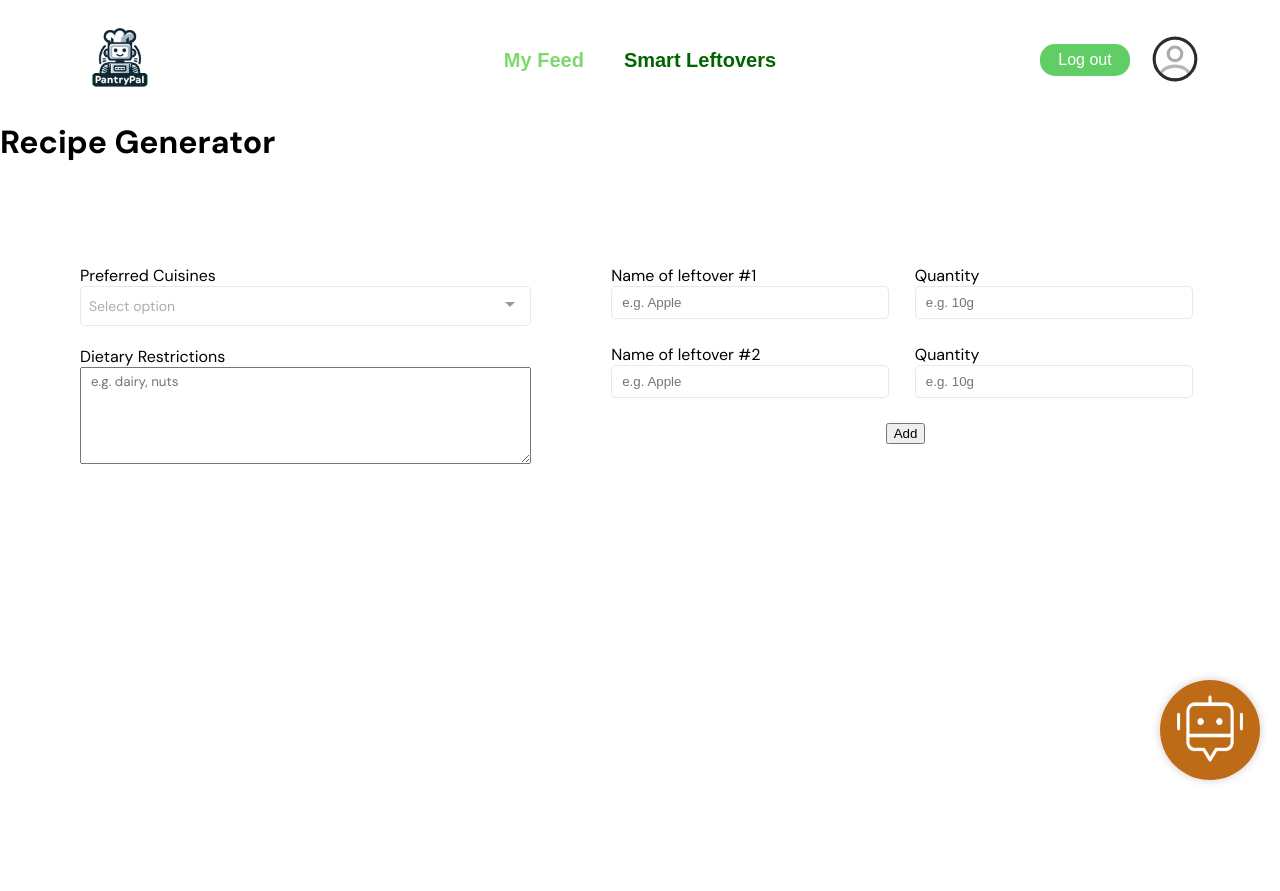
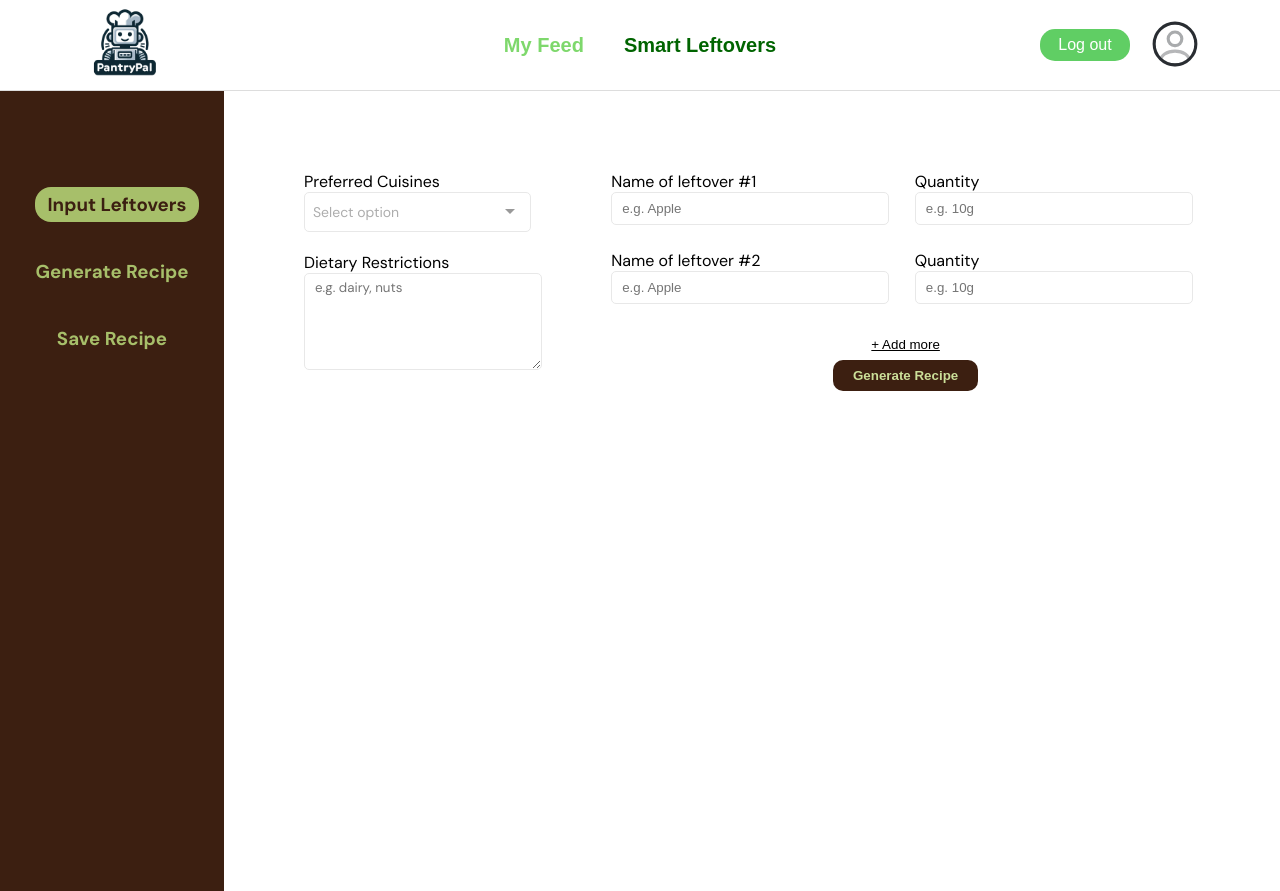
Before and after one commit to BT3103AppDev1/l1-final-term-project-group-9-pantrypal, a Vue app in the folder pantrypal-frontend/: page /recipe-generator in a window 1280 px wide. Before the commit the page ends 800 px from the top, so only its background shows below. Built offline with nearby package versions, Linux system fonts and the light colour scheme; no server answers; sample sign-in values are in the browser's storage.

Commit message:
feat(recipe-generator): generate recipe loading page

```diff
--- /dev/null
+++ b/pantrypal-frontend/src/components/GenerateLoading.vue
@@ -0,0 +1,49 @@
+<template>
+<div class="generate-container">
+    <h1>We are cooking up your recipe!</h1>
+    <h1>Give us a few seconds...</h1>
+    <div v-for="(ingredient, index) in ingredients">
+        <div class="ingredient-container">
+            <span>
+                {{ingredients[index].name}}
+            </span>
+            <span>
+                {{ingredients[index].quantity}}
+            </span>
+        </div>
+    </div>
+</div>
+</template>
+
+<script>
+export default {
+    name: 'Generator Loading',
+    props: {
+        ingredients: [],
+    },
+};
+</script>
+
+<style scoped>
+    h1 {
+        margin: 0;
+    }
+
+    .generate-container {
+        padding: 3rem 0rem;
+        text-align: center;
+        width: 600px;
+    }
+
+    .ingredient-container {
+        display: flex;
+        justify-content: space-between;
+        margin: 1rem;
+    }
+
+    .ingredient-container {
+        background-color: #ECECEC;
+        padding: 1rem 2rem;
+        border-radius: 10px;
+    }
+</style>
--- a/pantrypal-frontend/src/components/InputLeftover.vue
+++ b/pantrypal-frontend/src/components/InputLeftover.vue
@@ -36,10 +36,19 @@
             <div class="button-container">
                 <button
                 type="submit"
-                class="addButton"
+                class="add-button"
                 @click="addIngredient"
-                >Add</button>
+                >+ Add more</button>
             </div>
+            <div class="button-container">
+                <button
+                type="submit"
+                class="generate-button"
+                @click="generateRecipe">
+                    Generate Recipe
+                </button>
+            </div>
+
         </div>
     </div>
 </template>
@@ -75,6 +84,14 @@ export default {
                 quantity: '',
             });
         },
+        generateRecipe() {
+            console.log('Generating recipe...');
+            this.$emit('generate-recipe', {
+                cuisines: this.value,
+                dietaryRestrictions: this.dietaryRestrictions,
+                ingredients: this.ingredients,
+            })
+        },
     },
 };
 </script>
@@ -84,8 +101,8 @@ export default {
     display: grid;
     grid-template-columns: 1fr 1fr;
     grid-gap: 5rem;
-    margin-bottom: 20px;
-    padding: 5rem;
+    padding: 5rem 5rem 0rem;
+    max-height: 100vh;
 }
 .dropdown-container {
     margin-bottom: 20px;
@@ -121,5 +138,27 @@ textarea {
     width: 95%;
     padding: 5px 10px;
     font-family: inherit;
+    border: 1px solid #e8e8e8;
+    border-radius: 5px;
+}
+
+.add-button {
+    background-color: white;
+    text-decoration: underline;
+    border: none;
+    padding: 8px 20px;
+    cursor: pointer;
+}
+
+.generate-button {
+    background-color: #3C1F11;
+    color: #CBDF99;
+    font-weight: bold;
+    border: none;
+    border-radius: 10px;
+    padding: 8px 20px;
+    cursor: pointer;
 }
 </style>
+
+<style src="vue-multiselect/dist/vue-multiselect.css"></style>
--- /dev/null
+++ b/pantrypal-frontend/src/components/RecipeGeneratorSidebar.vue
@@ -0,0 +1,58 @@
+<template>
+    <div class="sidebar">
+        <div class="menu-container">
+            <div class="header" :class="{ 'selected': selected === 'input' }">
+                <h3>Input Leftovers</h3>
+            </div>
+            <div class="header" :class="{ 'selected': selected === 'generate' }">
+                <h3>Generate Recipe</h3>
+            </div>
+            <div class="header" :class="{ 'selected': selected === 'save' }">
+                <h3>Save Recipe</h3>
+            </div>
+        </div>
+    </div>
+</template>
+<script>
+export default {
+    name: 'Recipe Generator Sidebar',
+    props: {
+        selected: String
+    },
+};
+</script>
+
+<style scoped>
+.sidebar {
+    background-color: #3C1F11;
+    min-width: 12rem;
+    padding: 1rem;
+    display: flex;
+    justify-content: center;
+    text-align: center;
+    max-height: 100vh;
+}
+
+.menu-container {
+    padding-top: 5rem;
+    height: fit-content;
+}
+
+.header {
+    margin-bottom: 2rem;
+}
+
+h3 {
+    color: #A7BF6A;
+    margin: 0 auto;
+    padding: 5px 0px;
+}
+
+.selected h3 {
+    background-color: #A7BF6A;
+    width: 100%;
+    padding: 5px 5px;
+    border-radius: 16px;
+    color: #3C1F11;
+}
+</style>
--- a/pantrypal-frontend/src/components/TopBar.vue
+++ b/pantrypal-frontend/src/components/TopBar.vue
@@ -28,6 +28,7 @@
             </button>
         </div>
     </div>
+    <hr>
 </template>
 
 <script>
@@ -58,17 +59,17 @@ export default {
 </script>
 <style>
 .topBar {
-    margin-top: 20px;
+    margin: 15px 0px;
     display: flex;
     flex-direction: row;
     align-items: center;
     padding: 0 5rem;
     background-color: #fff;
-    height: 80px;
+    height: 60px;
 }
 
 .logo {
-    height: 80px;
+    height: 90px;
 }
 
 .custom-button {
@@ -149,4 +150,10 @@ export default {
     border-radius: 50%;
     height: 50px;
 }
+
+hr {
+    margin: 0;
+    border: 0;
+    border-top: 1.4px solid #DDDDDD;
+}
 </style>
--- a/pantrypal-frontend/src/views/RecipeGenerator.vue
+++ b/pantrypal-frontend/src/views/RecipeGenerator.vue
@@ -1,10 +1,23 @@
 <template>
   <div class="recipeGenerator">
     <TopBar :ifFeed=false />
-    <h1>Recipe Generator</h1>
-    <InputLeftover />
-    <CircleButton logo="src/assets/chefbot-button.png" @click="toggleChefBot" />
-    <ChefBot v-show="showChefBot" @close="showChefBot = false" />
+    <div class="view-container">
+        <RecipeGeneratorSidebar :selected="selected"/>
+        <div class="main-view-container">
+        <div class="main-view">
+            <div v-show="selected === 'input'">
+                <InputLeftover @generateRecipe="generateRecipe"/>
+            </div>
+            <div v-show="selected === 'generate'">
+                <GenerateLoading :ingredients="ingredients"/>
+            </div>
+            <div v-show="selected === 'save'">
+                <CircleButton logo="src/assets/chefbot-button.png" @click="toggleChefBot" />
+                <ChefBot v-show="showChefBot" @close="showChefBot = false" />
+            </div>
+        </div>
+    </div>
+    </div>
   </div>
 </template>
 
@@ -13,6 +26,8 @@ import ChefBot from "@/components/ChefBot.vue";
 import CircleButton from "@/components/CircleButton.vue";
 import InputLeftover from "@/components/InputLeftover.vue";
 import TopBar from "@/components/TopBar.vue";
+import RecipeGeneratorSidebar from "@/components/RecipeGeneratorSidebar.vue";
+import GenerateLoading from "@/components/GenerateLoading.vue";
 
 export default {
   name: "Recipe Generator",
@@ -21,22 +36,40 @@ export default {
     CircleButton,
     InputLeftover,
     TopBar,
+    RecipeGeneratorSidebar,
+    GenerateLoading,
   },
   data() {
     return {
-      showChefBot: false,
+        showChefBot: false,
+        selected: "input",
+        value: null,
+        dietaryRestrictions: '',
+        ingredients: [],
     };
   },
   methods: {
     toggleChefBot() {
       this.showChefBot = !this.showChefBot;
     },
+    generateRecipe(props) {
+        this.value = props.value;
+        this.dietaryRestrictions = props.dietaryRestrictions;
+        this.ingredients = props.ingredients;
+        this.selected = "generate";
+    },
   },
 };
 </script>
 
 <style scoped>
-/* Add your scoped styles here */
+.main-view-container {
+    display: flex;
+    justify-content: center;
+    width: 100%;
+}
+.view-container {
+    display: flex;
+    height: 100vh;
+}
 </style>
-
-<style src="vue-multiselect/dist/vue-multiselect.css"></style>
```
